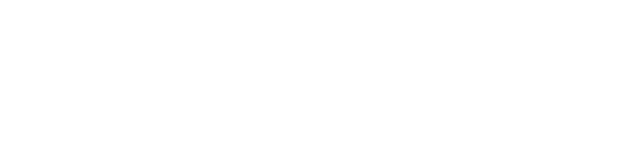
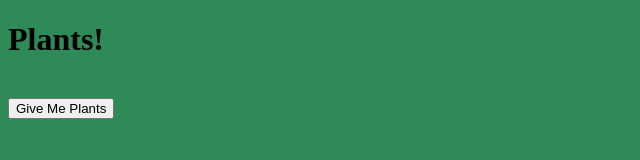
Before and after one commit to jackiebarry/plant-shelf, a plain HTML site: page index.html in a window 1280 px wide. Shown: the whole page, without its empty margins (0-640 px from the left). Drawn offline with Linux system fonts and the light colour scheme.

Commit message:
added a basic button

```diff
--- a/index.css
+++ b/index.css
@@ -0,0 +1,3 @@
+body {
+    background-color: seagreen;
+  }
--- a/index.html
+++ b/index.html
@@ -3,8 +3,28 @@
 
 <head>
     <title>Super Creative Title</title>
+
+    <link rel="stylesheet" href="index.css">
+
 </head>
 
+<body>
+    <h1 class="primary-header">Plants!</h1>
 
+    <div class="title-container">
+        <div class="title-image">
+        <img />
+        </div>
+    </div>
+
+    <div id="content">
+        <button id="plantSearch">
+            Give Me Plants
+        </button>
+    </div>
+
+    <script src="index.js"></script>
+
+</body>
 
 </html>
--- a/index.js
+++ b/index.js
@@ -0,0 +1,5 @@
+const plantButton = document.getElementById('plantSearch')
+
+plantButton.addEventListener("click", function(e){
+
+})
```
Also changed, not shown: images/download.jpeg (added), 2 other files.
